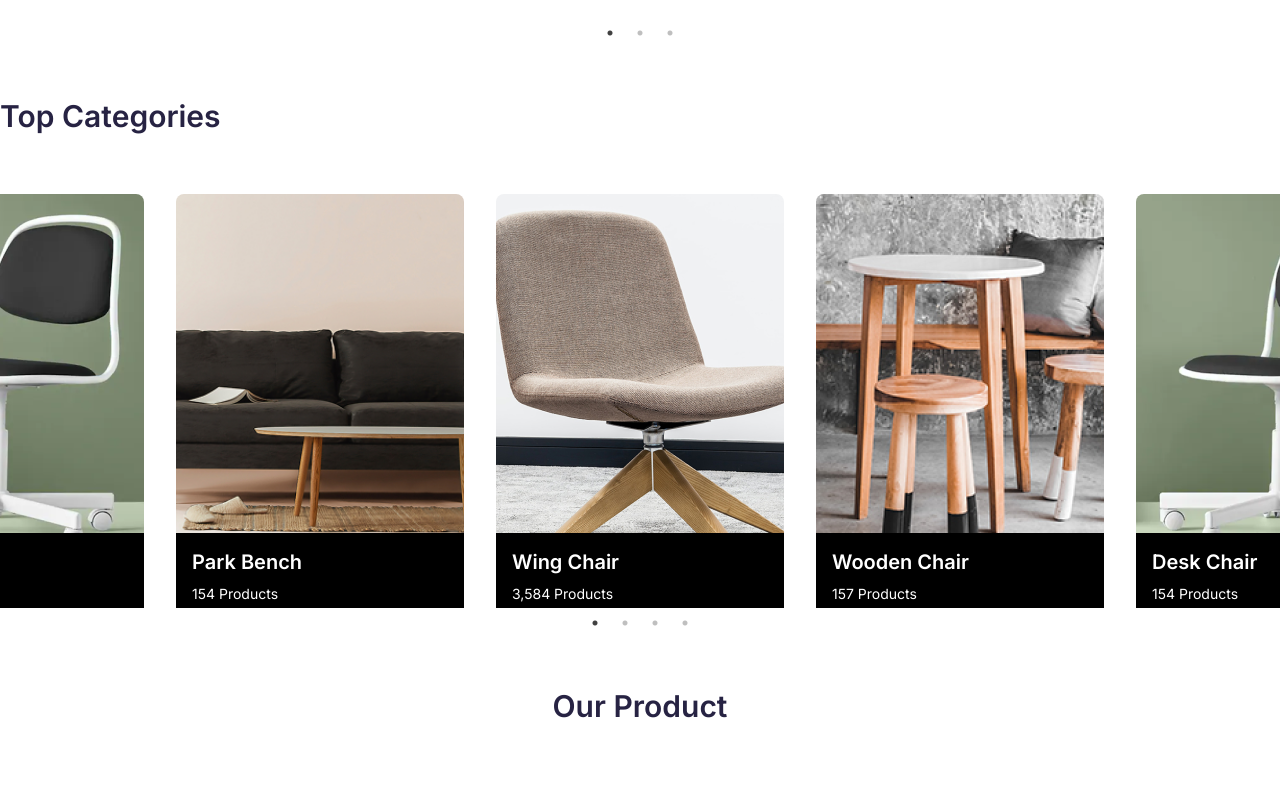
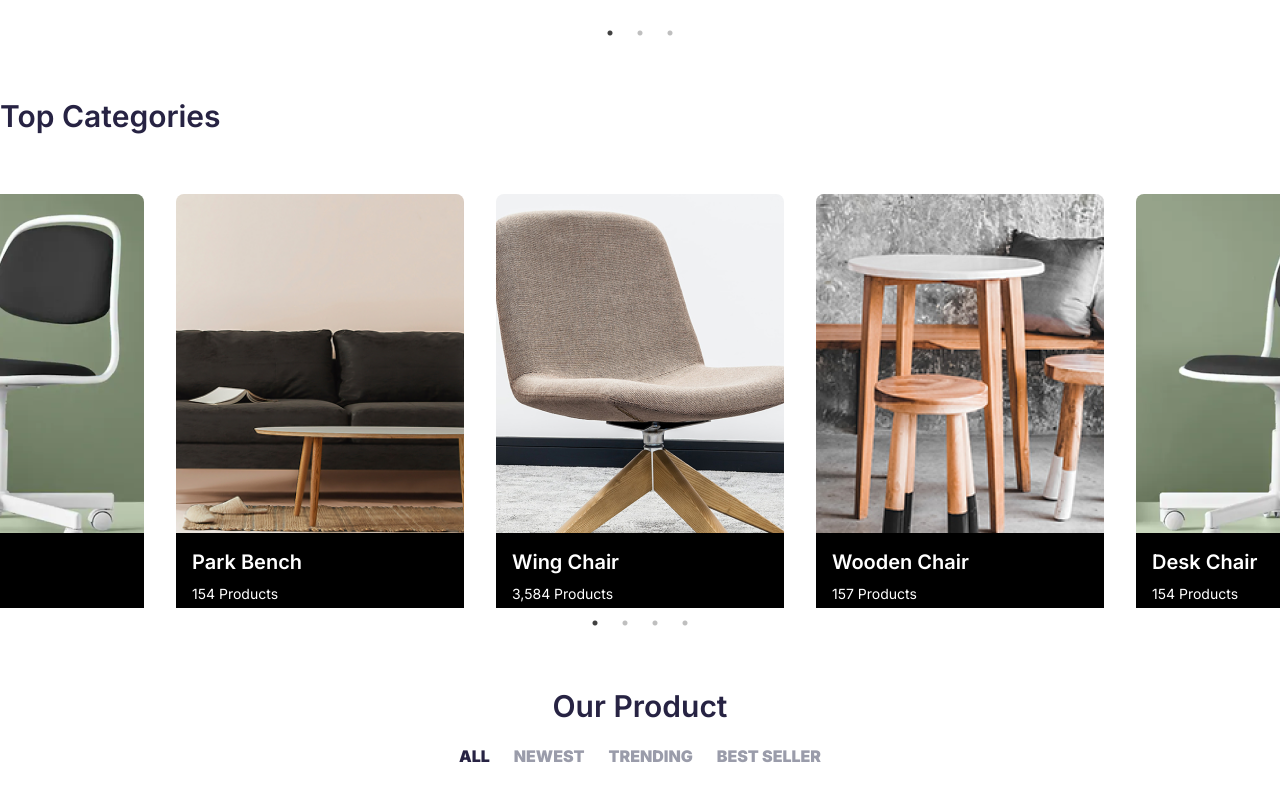
Before and after one commit to bdancost/ecommerce_app, a React (Vite) app: page / in a window 1280 px wide. Shown: the part 1938-2738 px from the top of the page. Built offline with nearby package versions, Linux system fonts and the light colour scheme.

Commit message:
Configurando component Product

```diff
--- a/src/Components/Product/Product.jsx
+++ b/src/Components/Product/Product.jsx
@@ -1,11 +1,61 @@
+import { useState } from "react";
 import SectionTitle from "../SectionTitle/SectionTitle";
 
 const Product = () => {
+  const [active, setActive] = useState({
+    id: 0,
+    product: "all",
+  });
+
+  const productTitle = [
+    {
+      id: 0,
+      title: "all",
+      product: "all",
+    },
+    {
+      id: 1,
+      title: "newest",
+      product: "newest",
+    },
+    {
+      id: 2,
+      title: "trending",
+      product: "trending",
+    },
+    {
+      id: 3,
+      title: "best seller",
+      product: "best seller",
+    },
+  ];
+
   return (
     <div className="lg:container mx-auto">
-      <div className="flex items-center justify-center">
+      <div className="flex flex-col items-center justify-center">
         <SectionTitle title={"our product"} textAlign={"center"} mb={"mb-5"} />
+
+        <div className="flex items-center justify-center gap-6 mb-11">
+          {productTitle?.map((title, index) => (
+            <button
+              key={title?.id}
+              onClick={() =>
+                setActive({
+                  id: title?.id,
+                  product: title?.product,
+                })
+              }
+              className={`text-base font-black uppercase font-inter cursor-pointer ${
+                active?.id === index ? "text-[#272343]" : "text-[#9a9caa]"
+              }`}
+            >
+              {title?.title}
+            </button>
+          ))}
+        </div>
       </div>
+
+      <div className="grid grid-cols-4 items-center gap-6"></div>
     </div>
   );
 };
```
